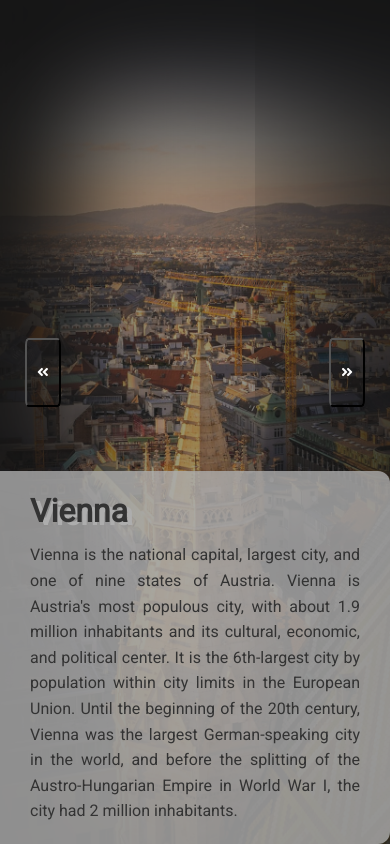
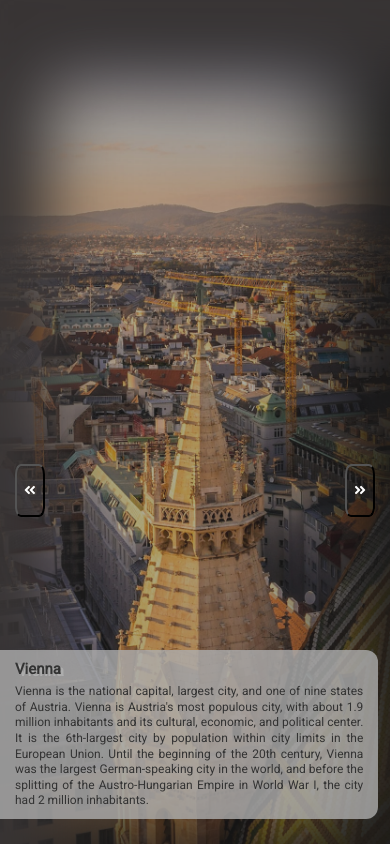
Before and after one commit to simsicmarko/image-slider, a plain HTML site: page index.html in a window 390 px wide. Drawn offline with Linux system fonts and the light colour scheme.

Commit message:
Media queries changed.

```diff
--- a/style.css
+++ b/style.css
@@ -40,7 +40,7 @@ body {
   bottom: 20px;
   left: -600px;
   opacity: 0;
-  width: 45%;
+  width: 50%;
   background-color: rgba(255, 255, 255, 0.8);
   color: #333;
   padding: 15px 30px 20px 30px;
@@ -49,6 +49,7 @@ body {
 
 .slide .content h1 {
   margin-bottom: 5px;
+  padding: 0;
   text-shadow: white 5px 3px;
 }
 
@@ -77,6 +78,7 @@ body {
   cursor: pointer;
   padding: 25px 10px;
   border-radius: 10%;
+  outline: none;
 }
 
 .buttons button:hover {
@@ -84,14 +86,85 @@ body {
   color: #333;
 }
 
-@media (max-width: 500px) {
+@media all and (max-width: 1200px) {
+  .slide {
+    transition: opacity 0.6s ease-in-out;
+    box-shadow: inset 50px 80px 70px #3c3636, inset -50px -20px 100px #000000;
+  }
+  .slide .content h1{
+    font-size: 22px;
+    padding-top: 10px;
+  }
   .slide .content {
     bottom: -300px;
     left: 0;
-    width: 100%;
+    width: 97%;
+    padding: 0 20px 15px 20px;
+  }
+  .slide .content p{
+    font-size: 16px;
+    line-height: 1.4;
   }
   .slide.current .content {
-    transform: translateY(-300px);
+    transform: translateY(-325px);
+  }
+}
+
+@media all and (max-width: 769px) {
+  .slide .content {
+    bottom: -300px;
+    left: 0;
+    width: 97%;
+  }
+  .slide.current .content {
+    transform: translateY(-325px);
+  }
+  .slide .content h1{
+    font-size: 18px;
+    line-height: 1.3;
+    text-shadow: white 3px 2px;
+  }
+  .slide .content p{
+    font-size: 14px;
+    line-height: 1.4;
+  }
+  .buttons button {
+    outline: none;
+  }
+}
+
+@media all and (max-width: 500px) {
+  .slide .content h1{
+    font-size: 15px;
+  }
+  .slide .content {
+    padding: 0 15px 10px 15px;
+  }
+  .slide .content p{
+    font-size: 12px;
+    line-height: 1.3;
+  }
+  .buttons button#next {
+    position: absolute;
+    top: 55%;
+    right: 15px;
+  }
+  .buttons button#prev {
+    position: absolute;
+    top: 55%;
+    left: 15px;
+  }
+  .buttons button {
+    background-color: transparent;
+    color: white;
+    cursor: pointer;
+    padding: 17px 7px;
+    border-radius: 20%;
+    outline: none;
+  }
+  .buttons button:hover {
+    background-color: rgb(155, 151, 158);
+    color: #333;
   }
 }
 
```
